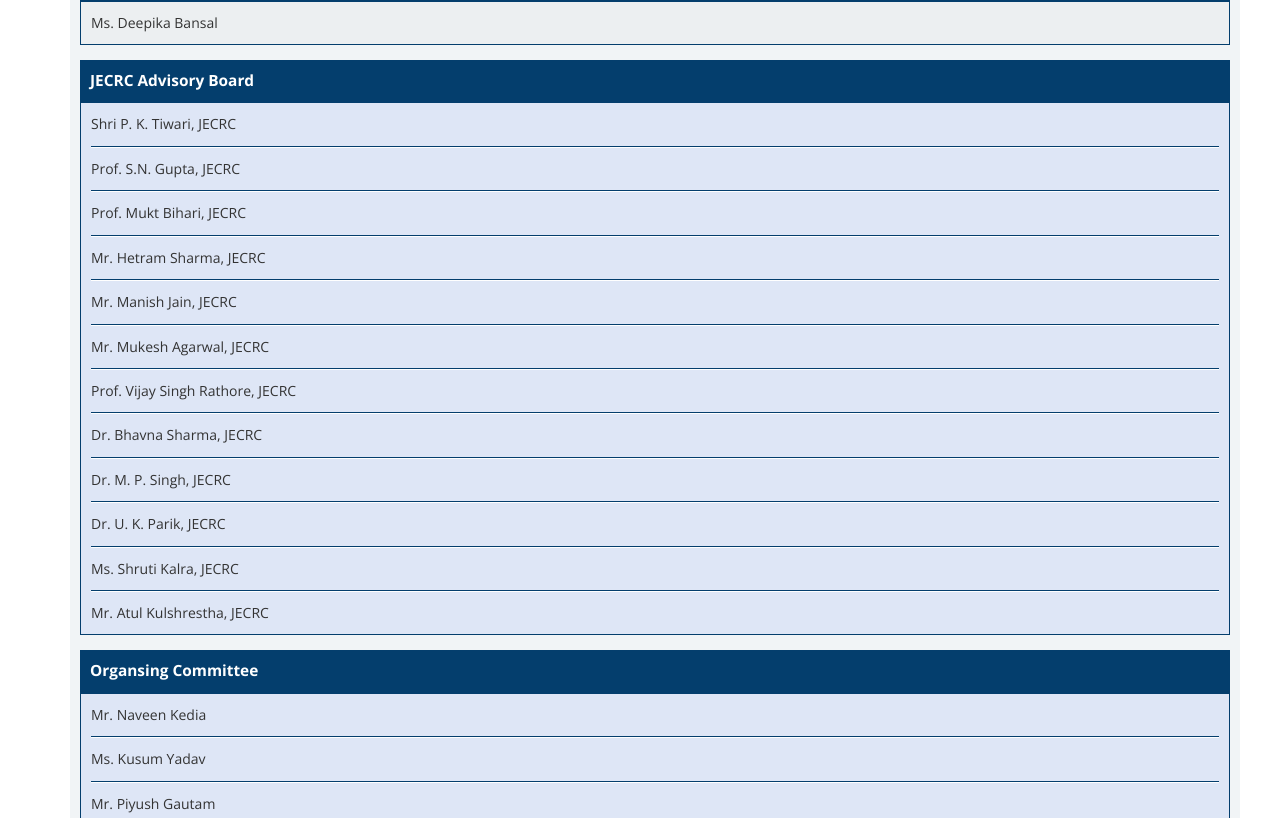
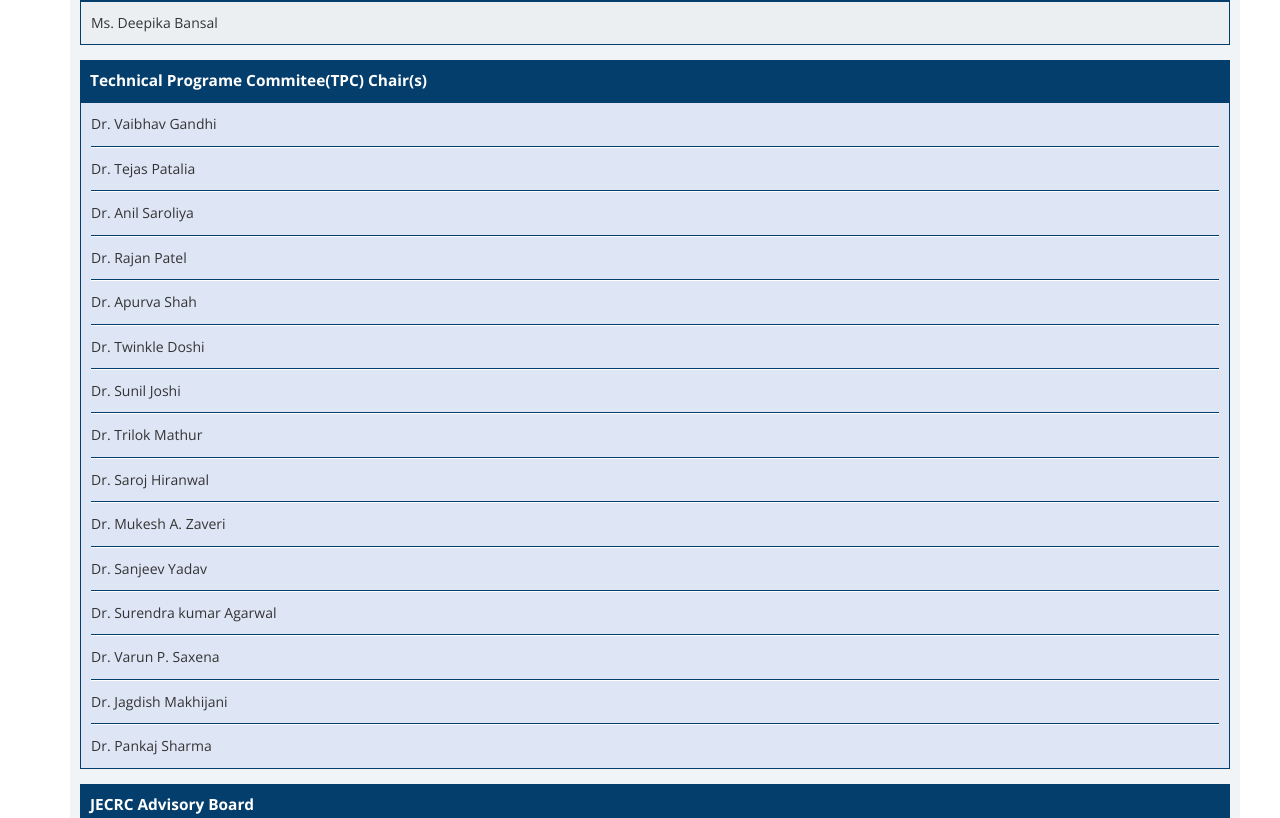
Before and after one commit to Prasang007/NCITSA, a plain HTML site: page Committee.html in a window 1280 px wide. Shown: the part 924-1742 px from the top of the page. Drawn offline with nearby package versions, Linux system fonts and the light colour scheme.

Commit message:
committee-tpc added

```diff
--- a/Committee.html
+++ b/Committee.html
@@ -130,6 +130,43 @@
 				</div>
 
 
+				<div class="col-lg-12 col-md-12 col-sm-12 col-xs-12 pad0" style="padding: 10px!important;background: #043E6D;color:#ffffff;font-weight: bolder;font-size: 1.1em;margin-top: 15px;">
+
+					<span>Technical Programe Commitee(TPC) Chair(s)</span>
+				</div>
+				<div class="col-lg-12 col-md-12 col-sm-12 col-xs-12 " style="padding: 10px;background: rgba(0, 63, 235, 0.08);border: 1px solid #043E6D;">
+					<span>Dr. Vaibhav Gandhi</span>
+					<hr style="margin: 10px 0; border-top:1px solid #043E6D;">
+					<span>Dr. Tejas Patalia</span>
+					<hr style="margin: 10px 0; border-top:1px solid #043E6D;">
+					<span>Dr. Anil Saroliya</span>
+					<hr style="margin: 10px 0; border-top:1px solid #043E6D;">
+					<span>Dr. Rajan Patel</span>
+					<hr style="margin: 10px 0; border-top:1px solid #043E6D;">
+					<span>Dr. Apurva Shah</span>
+					<hr style="margin: 10px 0; border-top:1px solid #043E6D;">
+					<span>Dr. Twinkle Doshi</span>
+					<hr style="margin: 10px 0; border-top:1px solid #043E6D;">
+					<span>Dr. Sunil Joshi</span>
+					<hr style="margin: 10px 0; border-top:1px solid #043E6D;">
+					<span>Dr. Trilok Mathur</span>
+					<hr style="margin: 10px 0; border-top:1px solid #043E6D;">
+					<span>Dr. Saroj Hiranwal</span>
+					<hr style="margin: 10px 0; border-top:1px solid #043E6D;">
+					<span>Dr. Mukesh A. Zaveri</span>
+					<hr style="margin: 10px 0; border-top:1px solid #043E6D;">
+					<span>Dr. Sanjeev Yadav</span>
+					<hr style="margin: 10px 0; border-top:1px solid #043E6D;">
+					<span>Dr. Surendra kumar Agarwal</span>
+					<hr style="margin: 10px 0; border-top:1px solid #043E6D;">
+					<span>Dr. Varun P. Saxena</span>
+					<hr style="margin: 10px 0; border-top:1px solid #043E6D;">
+					<span>Dr. Jagdish Makhijani</span>
+					<hr style="margin: 10px 0; border-top:1px solid #043E6D;">
+					<span>Dr. Pankaj Sharma</span>
+				</div>
+
+
 
 
 
@@ -145,12 +182,6 @@
 					<hr style="margin: 10px 0; border-top:1px solid #043E6D;">
 					<span>Prof. Mukt Bihari, JECRC </span>
 					<hr style="margin: 10px 0; border-top:1px solid #043E6D;">
-					<span>Mr. Hetram Sharma, JECRC </span>
-					<hr style="margin: 10px 0; border-top:1px solid #043E6D;">
-					<span>Mr. Manish Jain, JECRC</span>
-					<hr style="margin: 10px 0; border-top:1px solid #043E6D;">
-					<span>Mr. Mukesh Agarwal, JECRC</span>
-					<hr style="margin: 10px 0; border-top:1px solid #043E6D;">
 					<span>Prof. Vijay Singh Rathore, JECRC</span>
 					<hr style="margin: 10px 0; border-top:1px solid #043E6D;">
 					<span>Dr. Bhavna Sharma, JECRC</span>
@@ -158,6 +189,12 @@
 					<span>Dr. M. P. Singh, JECRC</span>
 					<hr style="margin: 10px 0; border-top:1px solid #043E6D;">
 					<span>Dr. U. K. Parik, JECRC</span>
+					<hr style="margin: 10px 0; border-top:1px solid #043E6D;">
+					<span>Mr. Manish Jain, JECRC</span>
+					<hr style="margin: 10px 0; border-top:1px solid #043E6D;">
+					<span>Mr. Hetram Sharma, JECRC </span>
+					<hr style="margin: 10px 0; border-top:1px solid #043E6D;">
+					<span>Mr. Mukesh Agarwal, JECRC</span>
 					<hr style="margin: 10px 0; border-top:1px solid #043E6D;">
 					<span>Ms. Shruti Kalra, JECRC</span>
 					<hr style="margin: 10px 0; border-top:1px solid #043E6D;">
@@ -171,9 +208,9 @@
 				<div class="col-lg-12 col-md-12 col-sm-12 col-xs-12 " style="padding: 10px;background: rgba(0, 63, 235, 0.08);border: 1px solid #043E6D;">
 					<span>Mr. Naveen Kedia</span>
 					<hr style="margin: 10px 0; border-top:1px solid #043E6D;">
+					<span>Mr. Piyush Gautam</span>
+					<hr style="margin: 10px 0; border-top:1px solid #043E6D;">
 					<span>Ms. Kusum Yadav</span>
-					<hr style="margin: 10px 0; border-top:1px solid #043E6D;">
-					<span>Mr. Piyush Gautam</span>
 					<hr style="margin: 10px 0; border-top:1px solid #043E6D;">
 					<span>Ms.Preeti Sharma</span>
 					<hr style="margin: 10px 0; border-top:1px solid #043E6D;">
```
